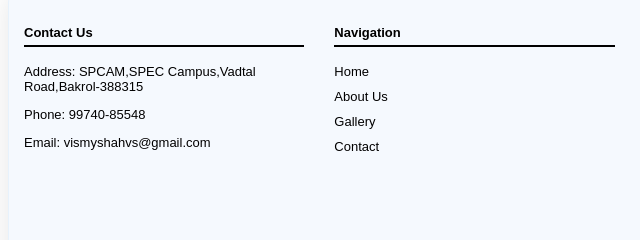
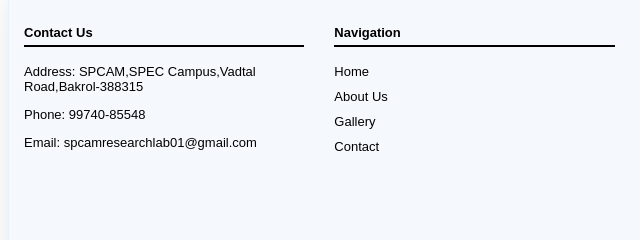
Before and after one commit to AyushBhagat151105/RELAB, a plain HTML site: page src/page/iot.html in a window 1280 px wide. Shown: the part 1639-1879 px from the top of the page, 0-640 px from the left. Drawn offline with nearby package versions, Linux system fonts and the light colour scheme.

Commit message:
nwe email

```diff
--- a/src/page/iot.html
+++ b/src/page/iot.html
@@ -98,7 +98,7 @@
 				<h4>Contact Us</h4>
 				<p>Address: SPCAM,SPEC Campus,Vadtal Road,Bakrol-388315</p>
 				<p>Phone: 99740-85548</p>
-				<p>Email: vismyshahvs@gmail.com</p>
+				<p>Email: spcamresearchlab01@gmail.com</p>
 				<br>
 
 				</div>
```
Also changed, not shown: index.html (+1 -1 lines), src/page/gallery.html (+1 -1 lines).
